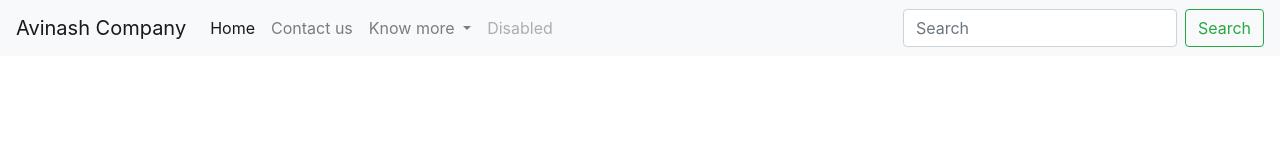
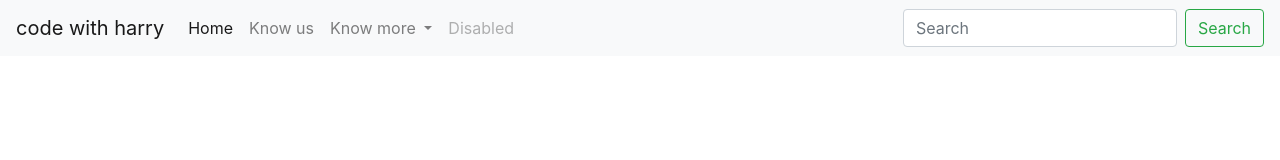
Before and after one commit to Aviansh-e/chat_application, a plain HTML site: page index.html in a window 1280 px wide. Drawn offline with nearby package versions, Linux system fonts and the light colour scheme.

Commit message:
comapnay name know us changes

```diff
--- a/index.html
+++ b/index.html
@@ -12,7 +12,7 @@
 
 <body>
     <nav class="navbar navbar-expand-lg navbar-light bg-light">
-        <a class="navbar-brand" href="#">Avinash Company</a>
+        <a class="navbar-brand" href="#">code with harry</a>
         <button class="navbar-toggler" type="button" data-toggle="collapse" data-target="#navbarSupportedContent"
             aria-controls="navbarSupportedContent" aria-expanded="false" aria-label="Toggle navigation">
             <span class="navbar-toggler-icon"></span>
@@ -24,7 +24,7 @@
                     <a class="nav-link" href="#">Home <span class="sr-only">(current)</span></a>
                 </li>
                 <li class="nav-item">
-                    <a class="nav-link" href="#">Contact us</a>
+                    <a class="nav-link" href="#">Know us</a>
                 </li>
                 <li class="nav-item dropdown">
                     <a class="nav-link dropdown-toggle" href="#" id="navbarDropdown" role="button"
```
